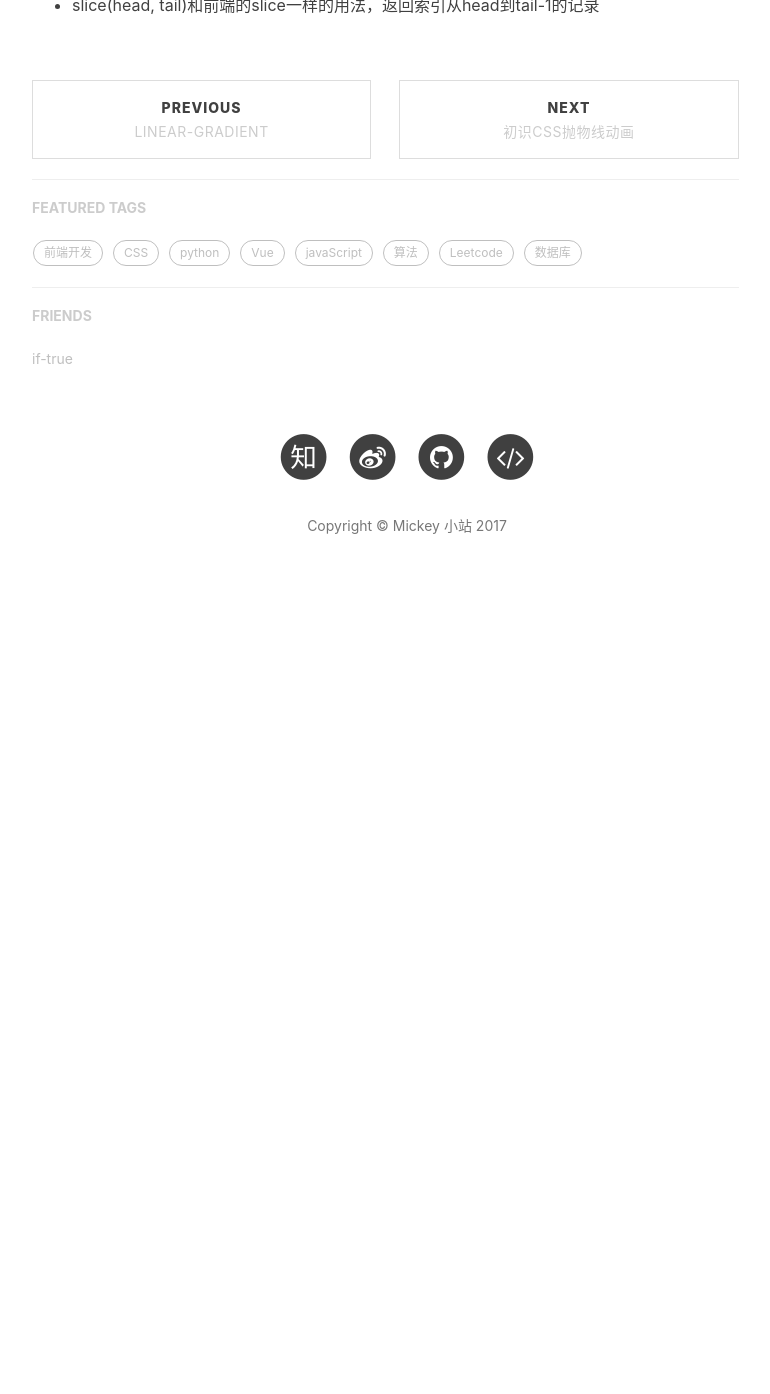
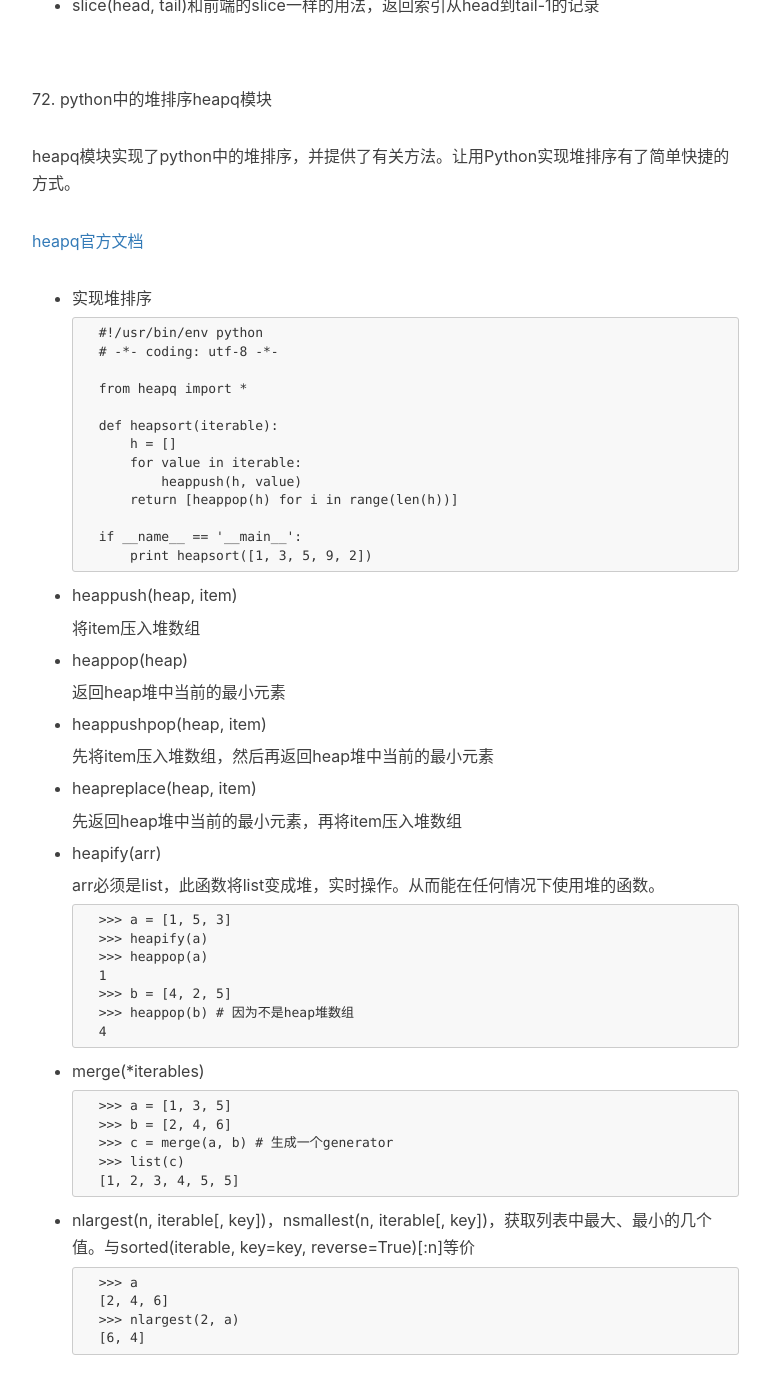
Before and after one commit to mickey0524/mickey0524.github.io, a Jekyll site: the page built from _posts/2017-08-05-begin-python.md, in a window 1280 px wide and 1400 px high, scrolled down 20361 px. Shown: the top 1394 px of the window, without its empty margins (233-1003 px from the left). Built offline with Jekyll 4.4.1, drawn with Linux system fonts in a browser that asks for light colours; nearby versions of some CDN libraries; comment, search, counter and statistics services are not loaded; before the commit the page ends 20991 px from its top, so only the background shows below that.

Commit message:
feat(python): 增加 heapq

````diff
--- a/_posts/2017-08-05-begin-python.md
+++ b/_posts/2017-08-05-begin-python.md
@@ -751,3 +751,76 @@ sha1.update('python hashlib?')
 * limit(int) 和sql中的limit的用法一样，最多返回limit()参数的记录
 * offset(int) 从int索引开始返回
 * slice(head, tail)和前端的slice一样的用法，返回索引从head到tail-1的记录
+
+<br>72. python中的堆排序heapq模块
+
+heapq模块实现了python中的堆排序，并提供了有关方法。让用Python实现堆排序有了简单快捷的方式。
+
+[heapq官方文档](https://docs.python.org/2/library/heapq.html)
+
+* 实现堆排序
+
+	```
+	#!/usr/bin/env python
+	# -*- coding: utf-8 -*-
+
+	from heapq import *
+
+	def heapsort(iterable):
+		h = []
+		for value in iterable:
+			heappush(h, value)
+		return [heappop(h) for i in range(len(h))]
+
+	if __name__ == '__main__':
+		print heapsort([1, 3, 5, 9, 2])
+	```
+
+* heappush(heap, item)
+
+	将item压入堆数组
+
+* heappop(heap)
+
+	返回heap堆中当前的最小元素
+
+* heappushpop(heap, item)
+
+	先将item压入堆数组，然后再返回heap堆中当前的最小元素
+
+* heapreplace(heap, item)
+
+	先返回heap堆中当前的最小元素，再将item压入堆数组
+
+* heapify(arr)
+
+	arr必须是list，此函数将list变成堆，实时操作。从而能在任何情况下使用堆的函数。
+
+	```
+	>>> a = [1, 5, 3]
+	>>> heapify(a)
+	>>> heappop(a)
+	1
+	>>> b = [4, 2, 5]
+	>>> heappop(b) # 因为不是heap堆数组
+	4
+	```
+
+* merge(*iterables)
+
+	```
+	>>> a = [1, 3, 5]
+	>>> b = [2, 4, 6]
+	>>> c = merge(a, b) # 生成一个generator
+	>>> list(c)
+	[1, 2, 3, 4, 5, 5]
+	```
+
+* nlargest(n, iterable[, key])，nsmallest(n, iterable[, key])，获取列表中最大、最小的几个值。与sorted(iterable, key=key, reverse=True)[:n]等价
+
+	```
+	>>> a
+	[2, 4, 6]
+	>>> nlargest(2, a)
+	[6, 4]
+	```
````
